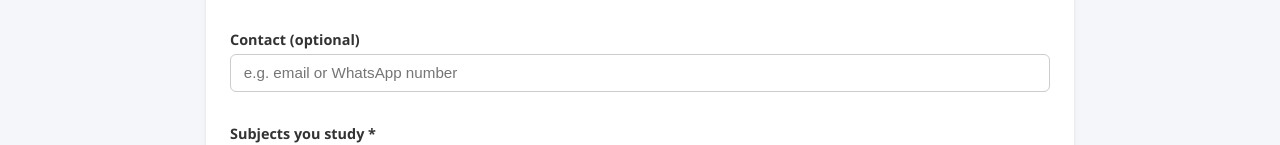
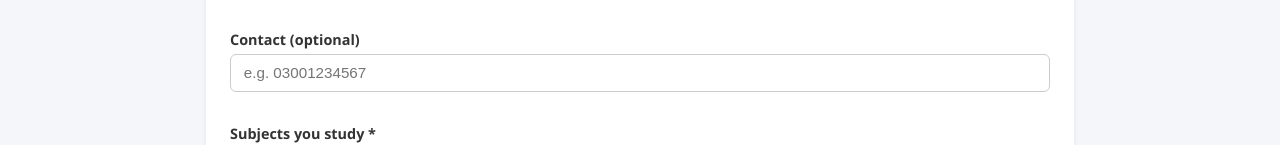
Before and after one commit to ayeshahassan15/Study-Match, a React (Vite) app in the folder client/: page / in a window 1280 px wide. Shown: the part 271-416 px from the top of the page. Built offline with nearby package versions, Linux system fonts and the light colour scheme.

Commit message:
Add WhatsApp number validation

```diff
--- a/client/src/pages/Home.jsx
+++ b/client/src/pages/Home.jsx
@@ -33,6 +33,11 @@ function Home() {
   return;
 }
 
+if (form.contact && !/^03[0-9]{9}$/.test(form.contact)) {
+  setStatus({ type: "error", msg: "Please enter a valid Pakistani number e.g. 03001234567" });
+  return;
+}
+
     try {
      await axios.post("https://study-match-zeta.vercel.app/api/students", form);
       setStatus({ type: "success", msg: "You have been registered successfully!" });
@@ -63,7 +68,7 @@ function Home() {
             <label>Contact (optional)</label>
             <input
             type="text"
-              placeholder="e.g. email or WhatsApp number"
+            placeholder="e.g. 03001234567"
             value={form.contact}
             onChange={(e) => setForm({ ...form, contact: e.target.value })}
           />
```
Lines whose indentation alone changed are shown as unchanged.
